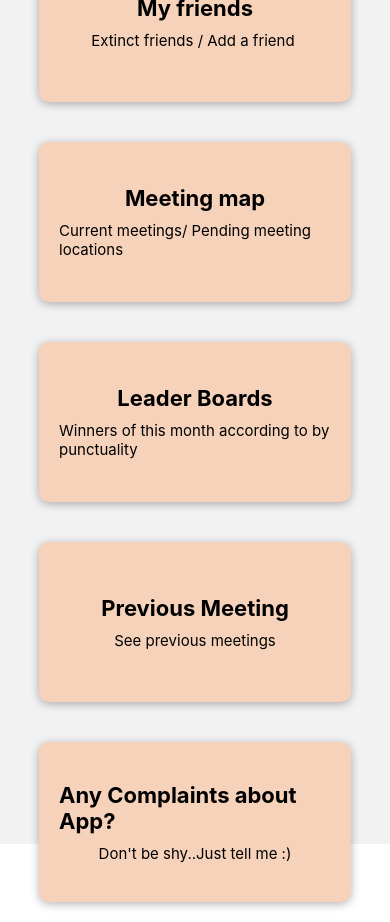
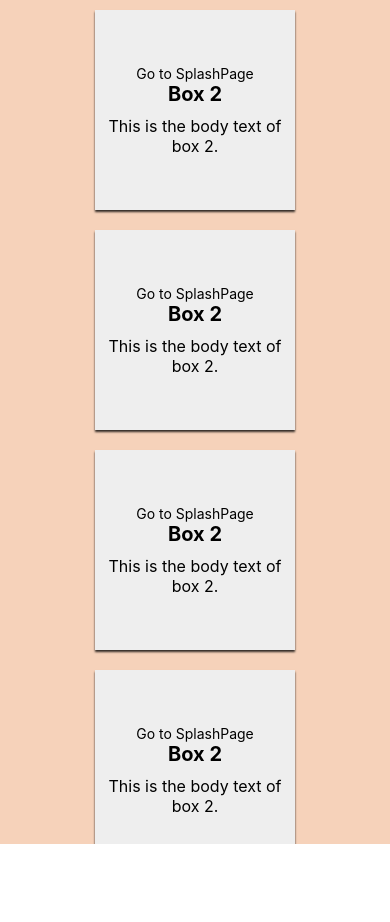
Before and after one commit to AtaSahin/LetsMeet, a React Native app: screen /Home in a window 390 px wide. After the commit the page ends 844 px from the top, so only its background shows below. Built offline with nearby package versions, Linux system fonts and the light colour scheme.

Commit message:
updated home page

```diff
--- a/App.js
+++ b/App.js
@@ -7,7 +7,7 @@ import homeScreen from './src/pages/HomePage/homeScreen';
 import InputExample from './src/pages/SplashPage/splashScreen';
 import FriendList from './src/pages/menu/myFriendsPage/friendList';
 import WorldMap from './src/pages/menu/map/worldMap';
-
+import searchFriend from './src/pages/searchFriend/searchFriend';
 export default function App() {
   const Stack = createNativeStackNavigator();
 
@@ -17,6 +17,7 @@ export default function App() {
       screenOptions={{
         headerShown: false
       }}>
+        <Stack.Screen name="searchFriend" component={searchFriend} />
         <Stack.Screen name="map" component={WorldMap} />
         <Stack.Screen name="friend" component={FriendList} />
         <Stack.Screen name="Home" component={homeScreen} />
--- a/package.json
+++ b/package.json
@@ -9,6 +9,7 @@
     "web": "expo start --web"
   },
   "dependencies": {
+    "@react-native-async-storage/async-storage": "^1.17.11",
     "@react-navigation/bottom-tabs": "^6.5.3",
     "@react-navigation/drawer": "^6.5.7",
     "@react-navigation/material-bottom-tabs": "^6.2.11",
@@ -16,6 +17,8 @@
     "@react-navigation/native-stack": "^6.9.8",
     "@react-navigation/stack": "^6.3.11",
     "expo": "~47.0.12",
+    "expo-async-storage": "^0.0.0",
+    "expo-checkbox": "~2.2.2",
     "expo-location": "~15.0.1",
     "expo-status-bar": "~1.4.2",
     "react": "18.1.0",
--- a/src/pages/HomePage/homeScreen.js
+++ b/src/pages/HomePage/homeScreen.js
@@ -1,85 +1,57 @@
-import React from 'react';
-import { View, Text, TouchableOpacity,StyleSheet,FlatList, Button } from 'react-native';
+import React, { useState } from 'react';
+import {
+  ScrollView,
+  TouchableOpacity,
+  View,
+  Text,
+  RefreshControl,
+  StyleSheet,
+  Button
+} from 'react-native';
+import searchFriend from '../searchFriend/searchFriend';
+import { createStackNavigator } from 'react-navigation-stack';
 import styles from './homeScreen.styles';
-import { useNavigation } from '@react-navigation/native';
-import { NavigationContainer } from '@react-navigation/native';
-import { createNativeStackNavigator } from '@react-navigation/native-stack';
+import SplashScreen from 'react-native-splash-screen';
+import { withNavigation } from 'react-navigation';
 
-const Box = ({ title, body, onPress }) => (
+const MyComponent = () => {
+  const [refreshing, setRefreshing] = useState(false);
 
-    <TouchableOpacity style={styles.boxContainer} onPress={onPress}>
-      <Text style={styles.header}>{title}</Text>
-      <Text style={styles.body}>{body}</Text>
+  const onRefresh = () => {
+    setRefreshing(true);
+    // do some refreshing logic here
+    setTimeout(() => setRefreshing(false), 2000);
+  };
 
-    </TouchableOpacity>
+  return (
+    <ScrollView
+      style={styles.container}
+      refreshControl={
+        <RefreshControl refreshing={refreshing} onRefresh={onRefresh} />
+      }>
+      <View style={styles.boxContainer}>
+        {[1, 2, 3, 4, 5, 6].map(i => (
+          <TouchableOpacity
+          key={2}
+          style={[styles.box, styles.shadow]}
+          onPress={() => this.props.navigation.navigate('splash')}
+      >
+          <Text>Go to SplashPage</Text>
+          <Text style={styles.header}>Box 2</Text>
+          <Text style={styles.body}>
+          This is the body text of box 2.
+          </Text>
+      </TouchableOpacity>
+        ))}
+<Button
+  title="Go Back"
+  onPress={() => this.props.navigation.pop()}
+/>
+
+      </View>
+    </ScrollView>
   );
+};
 
 
-  function HomeScreen() {
-
-    const box1Title = "My friends";
-    const box1Body = "Extinct friends / Add a friend ";
-    const box1Press = () => {
-        navigation.navigate('friend');
-    };
-    const handleBox1Press = () => console.log("Arkadaşlarım bölümüne gidildi");
-    const box2Title = "Meeting map";
-    const box2Body = "Current meetings/ Pending meeting locations";
-    const handleBox2Press = () => {
-        navigation.navigate();
-    };
-    const box3Title = "Leader Boards";
-    const box3Body = "Winners of this month according to by punctuality";
-    const handleBox3Press = () => console.log("Box 3 pressed");
-    const box4Title = "Previous Meeting";
-    const box4Body = "See previous meetings";
-    const handleBox4Press = () => console.log("Box 4 pressed");
-    const box5Title = "Any Complaints about App?";
-    const box5Body = "Don't be shy..Just tell me :)";
-    const handleBox5Press = () => console.log("Box 5 pressed");
-    const boxes = [
-        {
-            title: box1Title,
-            body: box1Body,
-            onPress:box1Press
-        },
-        {
-            title: box2Title,
-            body: box2Body,
-            onPress: handleBox2Press
-        },
-        {
-            title: box3Title,
-            body: box3Body,
-            onPress: handleBox3Press
-        },
-        {
-            title: box4Title,
-            body: box4Body,
-            onPress: handleBox4Press
-        },
-        {
-            title: box5Title,
-            body: box5Body,
-            onPress: handleBox5Press
-        },
-    ];
-    const navigation=useNavigation()
-    return (
-    <View style={styles.container}>
-
-        <FlatList
-
-        data={boxes}
-
-        renderItem={({ item }) => <Box title={item.title} body={item.body} onPress={()=>navigation.navigate("map")}  style={{width: '100%'}} />}
-        keyExtractor={(item, index) => index.toString()}
-        contentContainerStyle={{flexDirection: 'column'}}
-        showsVerticalScrollIndicator={false}
-    />
-
-    </View>
-    );
-}
-
-export default HomeScreen;
+export default MyComponent;
--- a/src/pages/HomePage/homeScreen.styles.js
+++ b/src/pages/HomePage/homeScreen.styles.js
@@ -1,40 +1,36 @@
 import { StyleSheet } from "react-native";
 const styles = StyleSheet.create({
   container: {
-      flex:1,
+    flex: 1,
+    backgroundColor: '#F6D2BA',
+  },
+  boxContainer: {
     alignItems: 'center',
     justifyContent: 'center',
-      flexDirection: 'row',
-
-
   },
-    boxContainer: {
-        width: '80%',
-        height: 160,
-        margin:20,
-
-        alignSelf:"center",
-        backgroundColor: 'white',
-        borderRadius: 10,
-        padding: 20,
+  box: {
+    width: 200,
+    height: 200,
+    backgroundColor: '#eee',
     alignItems: 'center',
     justifyContent: 'center',
-        shadowRadius: 10,
-        shadowOpacity: 0.3,
+    marginVertical: 10,
+  },
+  shadow: {
     shadowColor: 'black',
     shadowOffset: { width: 0, height: 2 },
-        backgroundColor:'#F6D2BA'
+    shadowOpacity: 0.8,
+    shadowRadius: 2,
+    elevation: 1,
   },
   header: {
-        fontSize: 22,
     fontWeight: 'bold',
+    fontSize: 20,
     marginBottom: 10,
-
   },
   body: {
-      fontSize: 15,
-      alignContent:"center"
-
+    fontSize: 16,
+    textAlign: 'center',
   },
 });
 export default styles;
--- /dev/null
+++ b/src/pages/searchFriend/searchFriend.js
@@ -0,0 +1,44 @@
+import React, { useState } from 'react';
+import { View, TextInput, FlatList } from 'react-native';
+import SplashScreen from 'react-native-splash-screen';
+
+const searchFriend = () => {
+  const [nicknameList, setNicknameList] = useState([
+    { id: 1, name: 'John Doe' },
+    { id: 2, name: 'Jane Smith' },
+    { id: 3, name: 'Bob Johnson' },
+    // ... more nicknames
+  ]);
+  const [searchText, setSearchText] = useState('');
+  const [filteredNicknameList, setFilteredNicknameList] = useState(nicknameList);
+
+  const handleSearch = text => {
+    setSearchText(text);
+    if (text === '') {
+      setFilteredNicknameList(nicknameList);
+    } else {
+      setFilteredNicknameList(
+        nicknameList.filter(
+          item => item.name.toLowerCase().indexOf(text.toLowerCase()) > -1
+        )
+      );
+    }
+  };
+
+  return (
+    <View>
+      <TextInput
+        placeholder="Search for a nickname"
+        onChangeText={handleSearch}
+        value={searchText}
+      />
+      <FlatList
+        data={filteredNicknameList}
+        renderItem={({ item }) => <Text>{item.name}</Text>}
+        keyExtractor={item => item.id.toString()}
+      />
+    </View>
+  );
+};
+
+export default searchFriend;
```
Also changed, not shown: src/pages/SplashPage/splashScreen.js (line endings or trailing spaces), 1 other file (tests, documents, lock files or other folders). Lines whose indentation alone changed are shown as unchanged.
